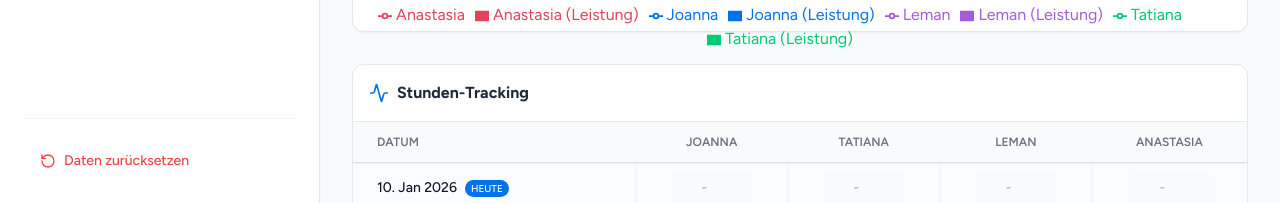
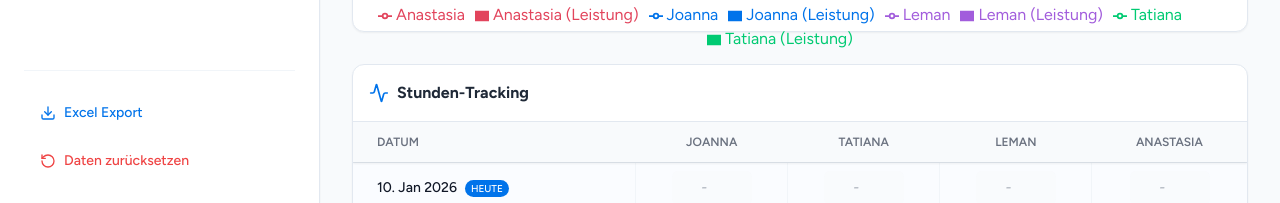
Before and after one commit to luanmezini-art/burndown-jatl, a React (Vite) app: page / in a window 1280 px wide. Shown: the part 597-800 px from the top of the page. Built offline with nearby package versions, Linux system fonts and the light colour scheme.

Commit message:
Feature: Add Excel export

```diff
--- a/package.json
+++ b/package.json
@@ -16,7 +16,8 @@
     "react": "^19.2.0",
     "react-dom": "^19.2.0",
     "recharts": "^3.6.0",
-    "tailwind-merge": "^3.4.0"
+    "tailwind-merge": "^3.4.0",
+    "xlsx": "^0.18.5"
   },
   "devDependencies": {
     "@eslint/js": "^9.39.1",
--- a/src/components/Sidebar.tsx
+++ b/src/components/Sidebar.tsx
@@ -1,9 +1,10 @@
 import React from 'react';
 import { useApp } from '../context/AppContext';
-import { Calendar, Settings, RotateCcw } from 'lucide-react';
+import { Calendar, Settings, RotateCcw, Download } from 'lucide-react';
+import { exportToExcel } from '../lib/export';
 
 export function Sidebar() {
-    const { projectName, startDate, endDate, setProjectName, setStartDate, setEndDate, resetData } = useApp();
+    const { projectName, startDate, endDate, setProjectName, setStartDate, setEndDate, resetData, logs, initialBudget } = useApp();
 
     return (
         <div className="w-80 bg-white border-r border-slate-200 h-screen p-6 flex flex-col shadow-sm z-10">
@@ -54,7 +55,23 @@ export function Sidebar() {
                 </div>
             </div>
 
-            <div className="pt-6 border-t border-slate-100">
+            <div className="pt-6 border-t border-slate-100 space-y-3">
+                <button
+                    onClick={() => {
+                        exportToExcel({
+                            projectName,
+                            startDate,
+                            endDate,
+                            initialBudget,
+                            logs
+                        });
+                    }}
+                    className="flex items-center gap-2 text-monday-blue hover:bg-blue-50 px-4 py-2 rounded-lg w-full transition-colors text-sm font-medium"
+                >
+                    <Download size={16} />
+                    Excel Export
+                </button>
+
                 <button
                     onClick={resetData}
                     className="flex items-center gap-2 text-red-500 hover:text-red-700 hover:bg-red-50 px-4 py-2 rounded-lg w-full transition-colors text-sm font-medium"
--- /dev/null
+++ b/src/lib/export.ts
@@ -0,0 +1,47 @@
+import * as XLSX from 'xlsx';
+import { differenceInDays, addDays, format, parseISO } from 'date-fns';
+import { AppState, TEAM_MEMBERS } from './types';
+
+export function exportToExcel(state: AppState) {
+    const { startDate, endDate, logs, projectName } = state;
+    const start = parseISO(startDate);
+    const end = parseISO(endDate);
+    const days = differenceInDays(end, start) + 1;
+
+    if (days <= 0) return;
+
+    // Prepare data for Excel
+    const data = [];
+
+    for (let i = 0; i < days; i++) {
+        const currentDate = addDays(start, i);
+        const dateStr = format(currentDate, 'yyyy-MM-dd');
+        const logEntry = logs[dateStr] || {};
+
+        const row: any = {
+            Datum: format(currentDate, 'dd.MM.yyyy'),
+        };
+
+        TEAM_MEMBERS.forEach(member => {
+            row[member] = logEntry[member] ?? ''; // Use empty string for missing values
+        });
+
+        data.push(row);
+    }
+
+    // Create Workbook and Sheet
+    const worksheet = XLSX.utils.json_to_sheet(data);
+    const workbook = XLSX.utils.book_new();
+    XLSX.utils.book_append_sheet(workbook, worksheet, "Burndown Data");
+
+    // Adjust column width (optional polish)
+    const cols = [{ wch: 12 }]; // Date column
+    TEAM_MEMBERS.forEach(() => cols.push({ wch: 10 }));
+    worksheet['!cols'] = cols;
+
+    // Generate filename
+    const fileName = `${projectName.replace(/\s+/g, '_')}_Burndown_Export.xlsx`;
+
+    // Write file
+    XLSX.writeFile(workbook, fileName);
+}
```
Also changed, not shown: 1 other file (tests, documents, lock files or other folders).
